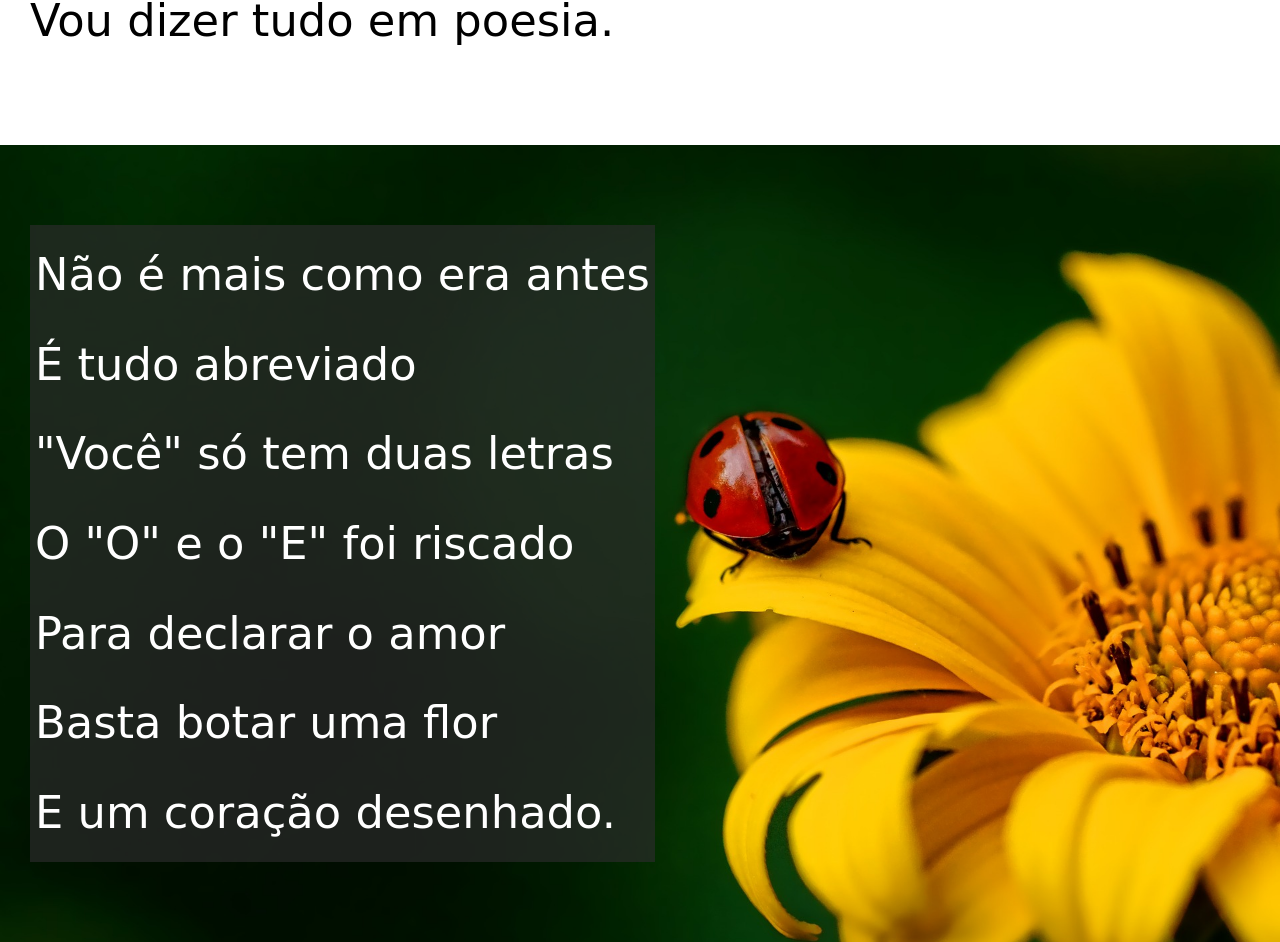
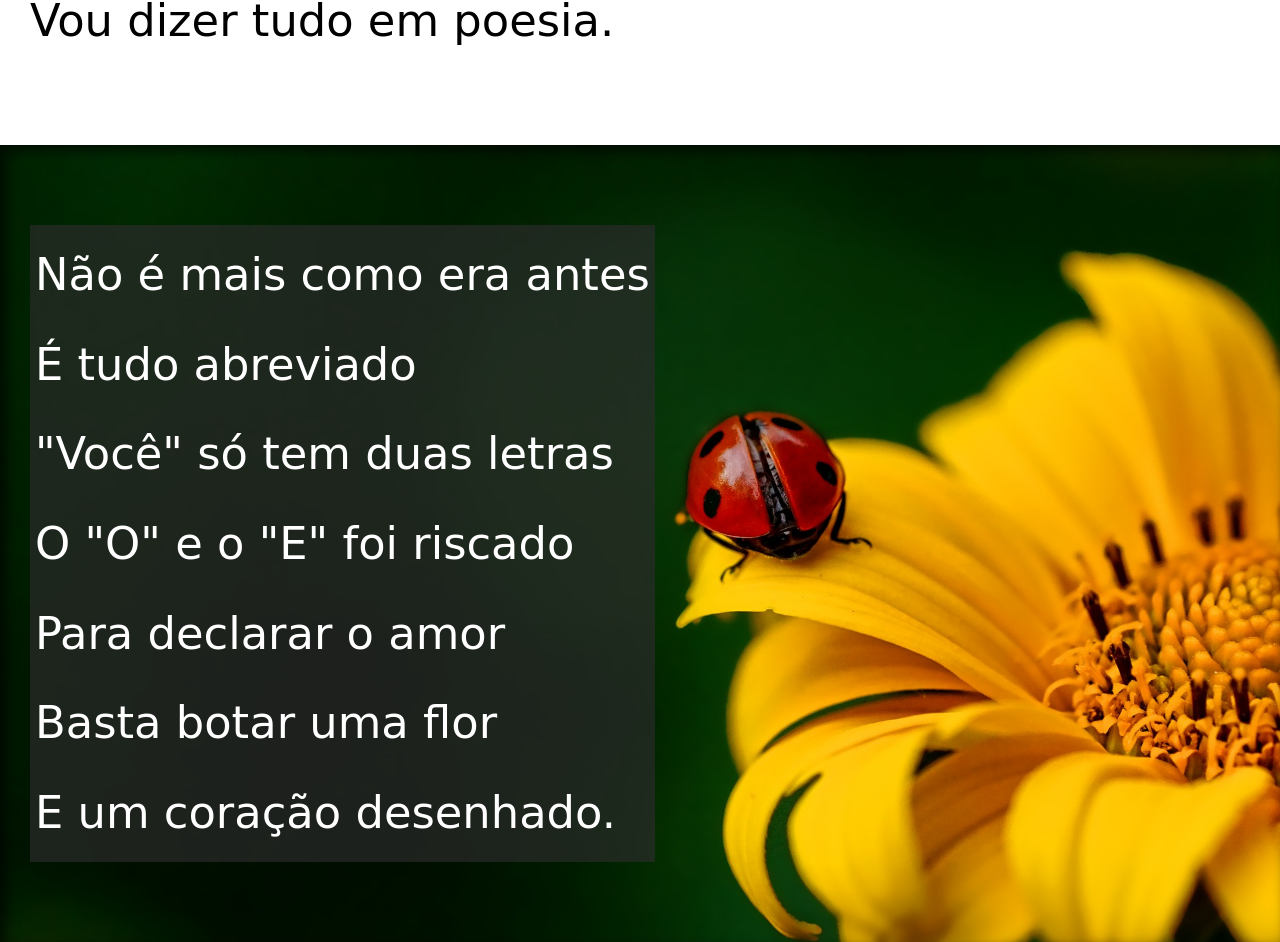
Before and after one commit to Francisco-Simao/projeto-cordel, a plain HTML site: page pacote-d012/index.html in a window 1280 px wide. Shown: the part 904-1846 px from the top of the page. Drawn offline with Linux system fonts and the light colour scheme.

Commit message:
projeto final

```diff
--- a/pacote-d012/style.css
+++ b/pacote-d012/style.css
@@ -52,9 +52,6 @@ a:hover {
 
 main {
     font: 2em var(--fonte2);
-
-
-
 }
 
 section {
@@ -65,6 +62,10 @@ section {
     font-size: 3.5vw;
 }
 
+section.img1 {
+    box-shadow: inset 6px 6px 13px rgba(0, 0, 0, 0.648);
+}
+
 section.img1 > p {
     background-color: rgba(44, 44, 44, 0.678);
     display: inline-block;
@@ -72,15 +73,9 @@ section.img1 > p {
     padding: 5px;
 }
 
-#pri_es {
-
-}
-
-#seg_es {
-
+#seg_es{
     background: white url(imagens/background001.jpg) center right no-repeat  fixed  ;
     background-size: cover;
-
 }
 
 /*  background: black url(imagens/wallpaper002.jpg) center center no-repeat  fixed  ;
@@ -95,6 +90,6 @@ background-size: cover; */
 footer {
     background-color: black;
     color: white;
+    font-family: var(--fonte1);
     text-align: center;
-    font-family: var(--fonte1);
 }
```
